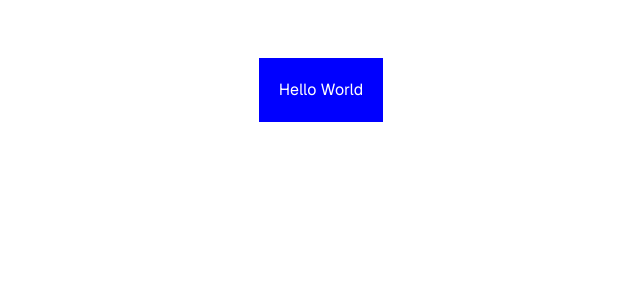
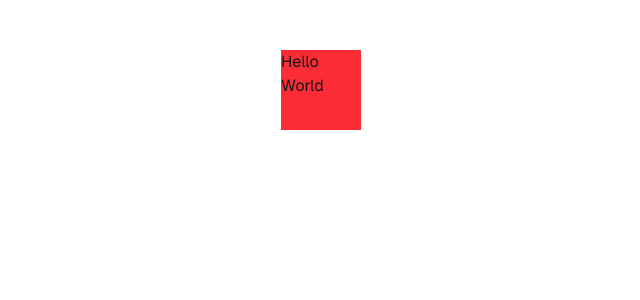
Before and after one commit to artyom165/framer, a Next.js app: page / in a window 1280 px wide. Shown: the top 300 px of the page, without its empty margins (319-959 px from the left). Built offline with nearby package versions, Linux system fonts and the light colour scheme.

Commit message:
modified:   src/components/text.tsx

```diff
--- a/src/components/text.tsx
+++ b/src/components/text.tsx
@@ -1,12 +1,6 @@
 export default function Text() {
   return (
-    <div
-      style={{
-        padding: "20px",
-        background: "blue",
-        color: "white",
-      }}
-    >
+    <div className="w-20 h-20 bg-red-500">
       <p>Hello World</p>
     </div>
   );
```
